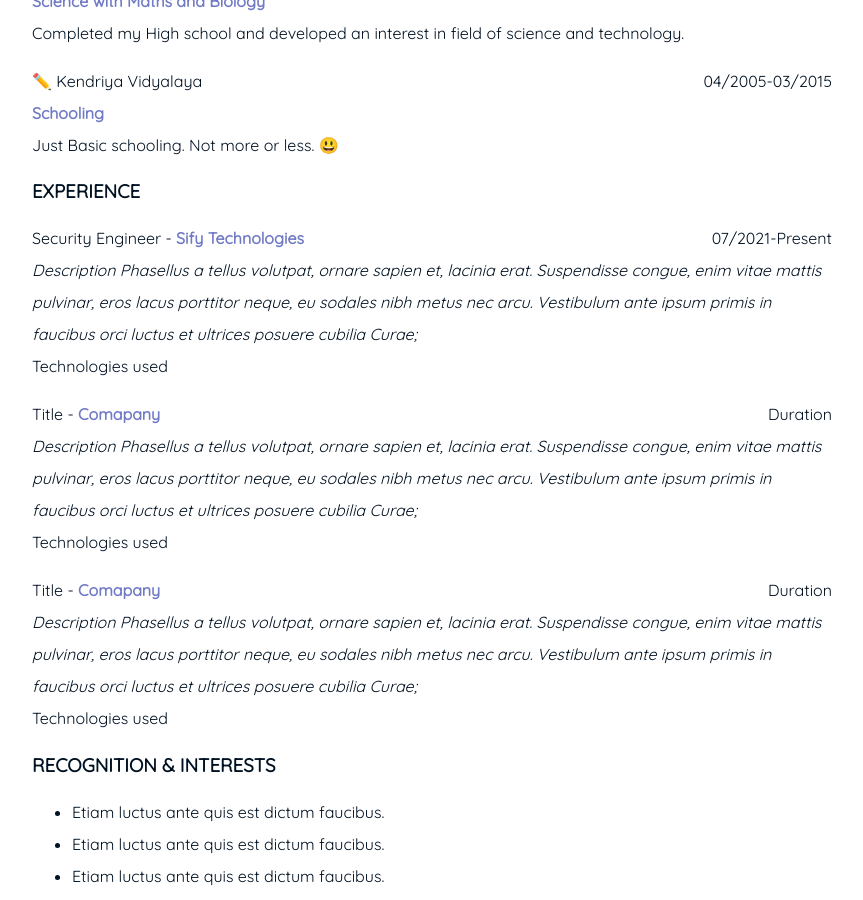
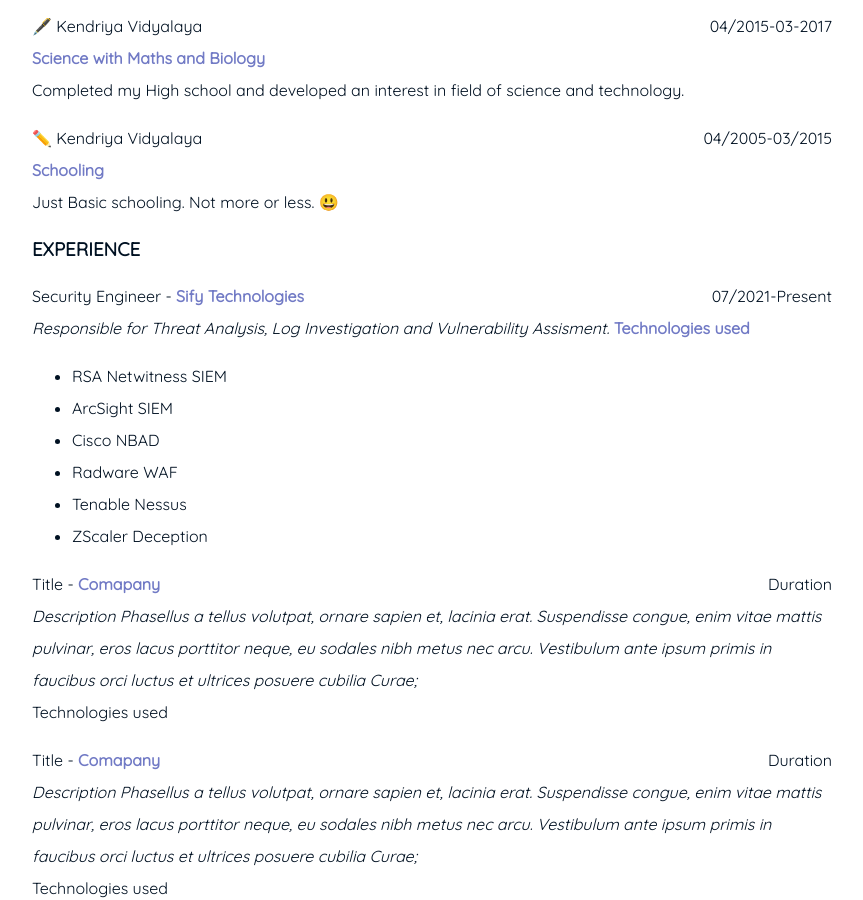
Before and after one commit to lakshyarao22/lakshyarao22.github.io, a Jekyll site: the page built from resume.md, in a window 1280 px wide and 900 px high, scrolled down 2287 px. Shown: the whole window, without its empty margins (208-1071 px from the left). Built offline with Jekyll 4.4.1, drawn with Linux system fonts in a browser that asks for light colours; some of the changed lines change nothing that is shown; some of the changed text lies outside the part shown.

Commit message:
updated resume

```diff
--- a/resume.md
+++ b/resume.md
@@ -9,45 +9,17 @@
 
 ### SKILLS
 
-#### OS
-
-![Windows](https://img.shields.io/badge/Windows-0078D6?style=for-the-badge&logo=windows&logoColor=white)
-![macOS](https://img.shields.io/badge/mac%20os-000000?style=for-the-badge&logo=macos&logoColor=F0F0F0)
-![Linux](https://img.shields.io/badge/Linux-FCC624?style=for-the-badge&logo=linux&logoColor=black)
-![FreeBSD](https://img.shields.io/badge/-FreeBSD-%23870000?style=for-the-badge&logo=freebsd&logoColor=white)
-
-#### Frameworks
-
-![Flutter](https://img.shields.io/badge/Flutter-%2302569B.svg?style=for-the-badge&logo=Flutter&logoColor=white)
-![MUI](https://img.shields.io/badge/MUI-%230081CB.svg?style=for-the-badge&logo=mui&logoColor=white)
-![iOS](https://img.shields.io/badge/iOS-000000?style=for-the-badge&logo=ios&logoColor=white)
-![Android](https://img.shields.io/badge/Android-3DDC84?style=for-the-badge&logo=android&logoColor=white)
-![AWS](https://img.shields.io/badge/AWS-%23FF9900.svg?style=for-the-badge&logo=amazon-aws&logoColor=white)
-
-<!-- FrameWork: Flutter, IoT, Android, iOS, Networking,
-Cyber Security.
-
-
-Designing: Figma, Photoshop, Inkscape, Illustrator, Gimp.
-
-
-Tools: Git, Github, Neovim, VS Code.
-
-
-Hardware: Raspberry Pi, Arduino, ESP32.
-
-
-Programming Languages: Dart, Python, HTML, CSS, Javascript, Embedded C, Bash, C, C++.
-
-
-Cyber Security: RSA Siem, ArcSight Siem, Tenable. -->
 #### LANGUAGES I CODE IN
 
-![](https://skillicons.dev/icons?i=flutter,dart,c,py,js,html,css,bash,md,cpp,sqlite)
+![](https://skillicons.dev/icons?i=flutter,dart,androidstudio,c,py,js,html,css,bash,md,cpp,rust,lua,kotlin,arduino,sqlite,mysql)
 
-#### Tools I Use
+#### DEVELOPMENT TOOLS
 
-![](https://skillicons.dev/icons?i=git,figma,linux,aws,gcp,raspberrypi,ps,svg,vscode,xd)
+![](https://skillicons.dev/icons?i=git,linux,bsd,aws,gcp,raspberrypi,nginx,neovim,vim,vscode)
+
+#### DESIGNING TOOLS
+
+![](https://skillicons.dev/icons?i=figma,ps,pr,ai,blender,svg,xd)
 
 ### PROJECTS
 
@@ -86,9 +58,15 @@
 ### EXPERIENCE
 
 Security Engineer - **Sify Technologies** <span style="float: right; ">07/2021-Present</span>
-_Description Phasellus a tellus volutpat, ornare sapien et, lacinia erat. Suspendisse congue, enim vitae mattis pulvinar, eros lacus porttitor neque, eu sodales nibh metus nec arcu. Vestibulum ante ipsum primis in faucibus orci luctus et ultrices posuere cubilia Curae;_
-Technologies used
+_Responsible for Threat Analysis, Log Investigation and Vulnerability Assisment._
+<strong>Technologies used</strong>
 
++ RSA Netwitness SIEM
++ ArcSight SIEM
++ Cisco NBAD
++ Radware WAF
++ Tenable Nessus
++ ZScaler Deception
 
 Title - **Comapany** <span style="float: right; ">Duration</span>
 _Description Phasellus a tellus volutpat, ornare sapien et, lacinia erat. Suspendisse congue, enim vitae mattis pulvinar, eros lacus porttitor neque, eu sodales nibh metus nec arcu. Vestibulum ante ipsum primis in faucibus orci luctus et ultrices posuere cubilia Curae;_
@@ -98,7 +76,6 @@
 _Description Phasellus a tellus volutpat, ornare sapien et, lacinia erat. Suspendisse congue, enim vitae mattis pulvinar, eros lacus porttitor neque, eu sodales nibh metus nec arcu. Vestibulum ante ipsum primis in faucibus orci luctus et ultrices posuere cubilia Curae;_
 Technologies used
 
-
 ### RECOGNITION & INTERESTS
 
 - Etiam luctus ante quis est dictum faucibus.
```
